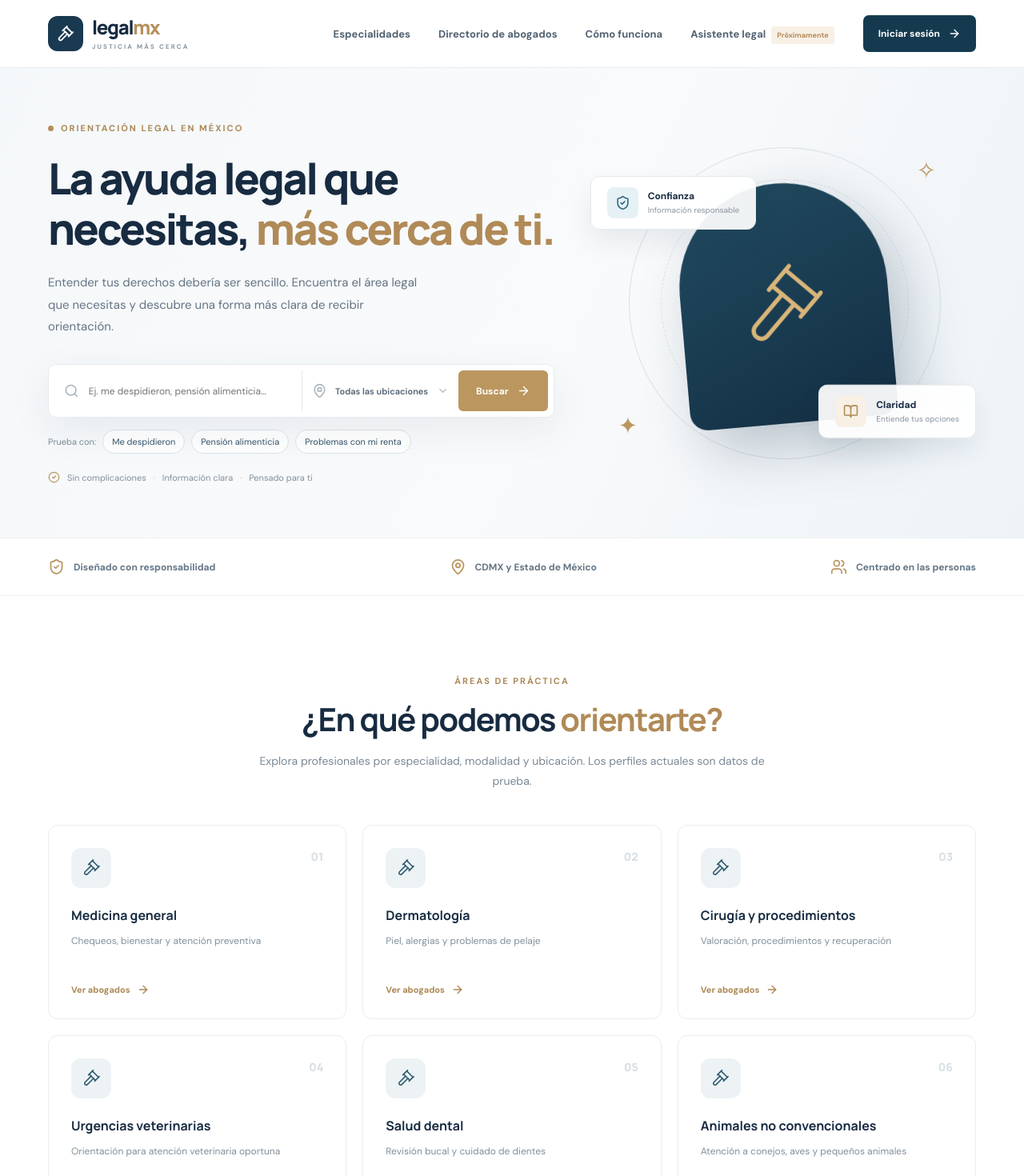
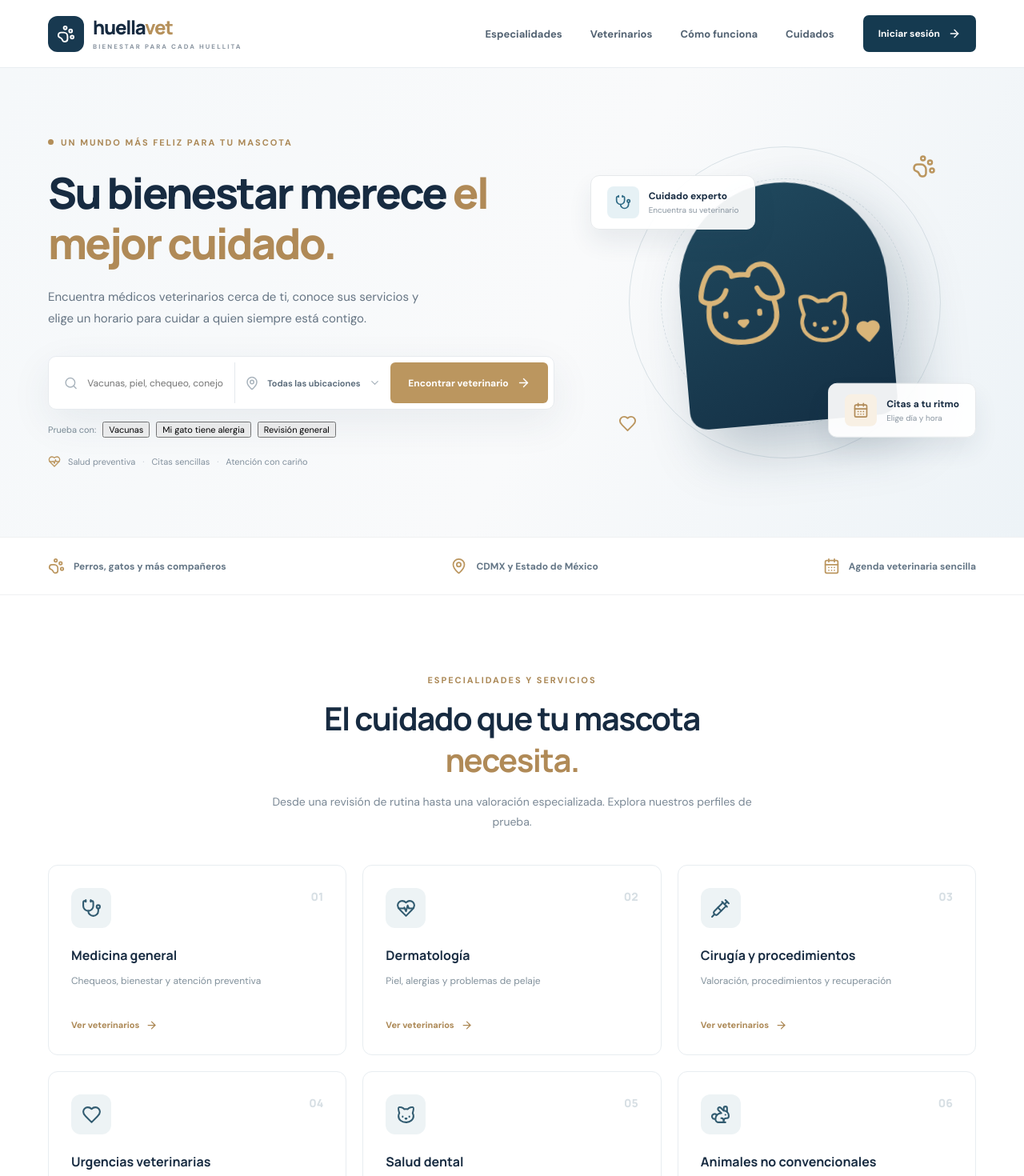
Before and after one commit to BrayanQuirino/legal-mx, a React (Vite) app: page / in a window 1280 px wide. Shown: the top 1470 px of the page at 80% size. Built offline with nearby package versions, Linux system fonts and the light colour scheme.

Commit message:
feat(vet): HuellaVet home, pet-centric search and modern veterinarian discovery

```diff
--- a/apps/web/src/App.tsx
+++ b/apps/web/src/App.tsx
@@ -1,62 +1,60 @@
 import { useMemo, useState, type FormEvent } from "react";
-import { ArrowRight, BookOpen, CalendarDays, CheckCircle2, ChevronDown, Gavel, MapPin, Menu, MessageCircle, Search, ShieldCheck, Sparkles, Users, X } from "lucide-react";
+import { ArrowRight, CalendarDays, Cat, ChevronDown, Dog, Heart, HeartPulse, MapPin, Menu, MessageCircle, PawPrint, Rabbit, Search, ShieldCheck, Sparkles, Stethoscope, Syringe, X } from "lucide-react";
 import { matchSpecialties } from "./lib/matchSpecialties";
 import { Portal } from "./Portal";
 import { DemoStoreProvider } from "./DemoStore";
 import { DirectoryPreview } from "./DirectoryPreview";
-
-type Region = "Todas las ubicaciones" | "Ciudad de México" | "Estado de México";
-
-export function App() {
-  const [portalOpen, setPortalOpen] = useState(false);
-  const [directoryOpen, setDirectoryOpen] = useState(false);
-  const [query, setQuery] = useState("");
-  const [region, setRegion] = useState<Region>("Todas las ubicaciones");
-  const [searched, setSearched] = useState(false);
-  const [menuOpen, setMenuOpen] = useState(false);
-  const [activeExample, setActiveExample] = useState("");
-  const matches = useMemo(() => matchSpecialties(query), [query]);
-  const runSearch = (event: FormEvent) => { event.preventDefault(); setSearched(true); setDirectoryOpen(true); setPortalOpen(false); window.scrollTo({ top: 0, behavior: "smooth" }); };
-  return (
-    <DemoStoreProvider>
-      <header className="site-header">
-        <div className="container nav">
-          <a className="brand" href="#inicio" onClick={() => {setPortalOpen(false);setDirectoryOpen(false);}} aria-label="Legal MX, inicio"><span className="brand-mark"><Gavel size={22}/></span><span>legal<span className="brand-accent">mx</span><small>JUSTICIA MÁS CERCA</small></span></a>
-          <nav className={menuOpen ? "nav-links open" : "nav-links"} aria-label="Navegación principal">
-            <a href="#especialidades" onClick={() => {setPortalOpen(false);setDirectoryOpen(false);setMenuOpen(false);}}>Especialidades</a><button type="button" className="directory-nav-link" onClick={()=>{setDirectoryOpen(true);setPortalOpen(false);setMenuOpen(false);}}>Directorio de abogados</button>
-            <a href="#como-funciona" onClick={() => {setPortalOpen(false);setMenuOpen(false);}}>Cómo funciona</a>
-            <a href="#asistente" onClick={() => {setPortalOpen(false);setMenuOpen(false);}}>Asistente legal <span className="new-tag">Próximamente</span></a><button type="button" className="mobile-access" onClick={() => {setPortalOpen(v=>!v);setDirectoryOpen(false);setMenuOpen(false);}}>{portalOpen?"Cerrar sesión":"Iniciar sesión"}</button>
+type Region="Todas las ubicaciones"|"Ciudad de México"|"Estado de México";
+const icons=[Stethoscope,HeartPulse,Syringe,Heart,Cat,Rabbit];
+export function App(){
+ const [portalOpen,setPortalOpen]=useState(false),[directoryOpen,setDirectoryOpen]=useState(false),[query,setQuery]=useState(""),[region,setRegion]=useState<Region>("Todas las ubicaciones"),[menuOpen,setMenuOpen]=useState(false);
+ const matches=useMemo(()=>matchSpecialties(query),[query]);
+ const home=()=>{setPortalOpen(false);setDirectoryOpen(false);setMenuOpen(false);};
+ const directory=(term="")=>{setQuery(term);setDirectoryOpen(true);setPortalOpen(false);setMenuOpen(false);window.scrollTo({top:0,behavior:"smooth"});};
+ const portal=()=>{setPortalOpen(x=>!x);setDirectoryOpen(false);setMenuOpen(false);};
+ const search=(e:FormEvent)=>{e.preventDefault();directory(query);};
+ return <DemoStoreProvider>
+  <header className="site-header"><div className="container nav">
+    <a className="brand" href="#inicio" onClick={home} aria-label="HuellaVet, inicio"><span className="brand-mark"><PawPrint size={23}/></span><span>huella<span className="brand-accent">vet</span><small>BIENESTAR PARA CADA HUELLITA</small></span></a>
+    <nav className={menuOpen?"nav-links open":"nav-links"} aria-label="Navegación principal">
+      <a href="#especialidades" onClick={home}>Especialidades</a><button className="directory-nav-link" type="button" onClick={()=>directory()}>Veterinarios</button>
+      <a href="#como-funciona" onClick={home}>Cómo funciona</a><a href="#asistente" onClick={home}>Cuidados</a>
+      <button className="mobile-access" type="button" onClick={portal}>{portalOpen?"Cerrar sesión":"Iniciar sesión"}</button>
     </nav>
-          <button className="nav-cta" type="button" onClick={() => {setPortalOpen(v=>!v);setDirectoryOpen(false);setMenuOpen(false);}}>{portalOpen?"Cerrar sesión":"Iniciar sesión"} <ArrowRight size={16}/></button>
-          <button className="mobile-menu" type="button" onClick={() => setMenuOpen(!menuOpen)} aria-label={menuOpen ? "Cerrar menú" : "Abrir menú"}>{menuOpen ? <X/> : <Menu/>}</button>
-        </div>
-      </header>
-      {portalOpen ? <Portal onBack={() => {setPortalOpen(false);window.scrollTo({top:0,behavior:"smooth"});}} /> : directoryOpen ? <DirectoryPreview initialQuery={query} initialRegion={region==="Ciudad de México"?"CDMX":region==="Estado de México"?"EDOMEX":""} onClose={()=>{setDirectoryOpen(false);window.scrollTo({top:0,behavior:"smooth"});}} /> : <main>
+    <button className="nav-cta" type="button" onClick={portal}>{portalOpen?"Cerrar sesión":"Iniciar sesión"} <ArrowRight size={16}/></button>
+    <button className="mobile-menu" type="button" onClick={()=>setMenuOpen(v=>!v)} aria-label="Abrir o cerrar menú">{menuOpen?<X/>:<Menu/>}</button>
+  </div></header>
+  {portalOpen?<Portal onBack={home}/> : directoryOpen?<DirectoryPreview initialQuery={query} initialRegion={region==="Ciudad de México"?"CDMX":region==="Estado de México"?"EDOMEX":""} onClose={home}/> :
+  <main>
     <section id="inicio" className="hero"><div className="container hero-grid">
       <div className="hero-content">
-            <div className="eyebrow"><span className="eyebrow-dot"/> ORIENTACIÓN LEGAL EN MÉXICO</div>
-            <h1>La ayuda legal que necesitas, <em>más cerca de ti.</em></h1>
-            <p className="hero-description">Entender tus derechos debería ser sencillo. Encuentra el área legal que necesitas y descubre una forma más clara de recibir orientación.</p>
-            <form className="search-box" onSubmit={runSearch} role="search">
-              <label className="search-field"><Search size={21}/><span className="sr-only">Especialidad o problema legal</span><input value={query} onChange={e => {setQuery(e.target.value); setActiveExample(""); setSearched(false);}} placeholder="Ej. me despidieron, pensión alimenticia…"/></label>
-              <label className="region-field"><MapPin size={19}/><span className="sr-only">Ubicación</span><select value={region} onChange={e => setRegion(e.target.value as Region)}><option>Todas las ubicaciones</option><option>Ciudad de México</option><option>Estado de México</option></select><ChevronDown className="select-chevron" size={15}/></label>
-              <button type="submit">Buscar <ArrowRight size={17}/></button>
+        <div className="eyebrow"><span className="eyebrow-dot"/> UN MUNDO MÁS FELIZ PARA TU MASCOTA</div>
+        <h1>Su bienestar merece <em>el mejor cuidado.</em></h1>
+        <p className="hero-description">Encuentra médicos veterinarios cerca de ti, conoce sus servicios y elige un horario para cuidar a quien siempre está contigo.</p>
+        <form className="search-box" role="search" onSubmit={search}>
+          <label className="search-field"><Search size={20}/><span className="sr-only">Qué necesita tu mascota</span><input value={query} onChange={e=>setQuery(e.target.value)} placeholder="Vacunas, piel, chequeo, conejo…"/></label>
+          <label className="region-field"><MapPin size={18}/><span className="sr-only">Ubicación</span><select value={region} onChange={e=>setRegion(e.target.value as Region)}><option>Todas las ubicaciones</option><option>Ciudad de México</option><option>Estado de México</option></select><ChevronDown className="select-chevron" size={15}/></label>
+          <button type="submit">Encontrar veterinario <ArrowRight size={17}/></button>
         </form>
-            <div className="example-searches" aria-label="Ejemplos de búsquedas"><span>Prueba con:</span>{["Me despidieron","Pensión alimenticia","Problemas con mi renta"].map(example => <button type="button" key={example} className={activeExample === example ? "example-chip active" : "example-chip"} onClick={() => {setQuery(example);setActiveExample(example);setSearched(true);setDirectoryOpen(true);window.scrollTo({top:0,behavior:"smooth"});}}>{example}</button>)}</div>
-            <div className="hero-footnote"><CheckCircle2 size={15}/> Sin complicaciones <span className="dot-separator">·</span> Información clara <span className="dot-separator">·</span> Pensado para ti</div>
+        <div className="example-searches"><span>Prueba con:</span>{["Vacunas","Mi gato tiene alergia","Revisión general"].map(x=><button type="button" key={x} onClick={()=>directory(x)}>{x}</button>)}</div>
+        <div className="hero-footnote"><HeartPulse size={16}/> Salud preventiva <span className="dot-separator">·</span> Citas sencillas <span className="dot-separator">·</span> Atención con cariño</div>
       </div>
-          <div className="hero-art" aria-hidden="true"><div className="orbit orbit-one"/><div className="orbit orbit-two"/><div className="hero-emblem"><Gavel size={110} strokeWidth={1.15}/></div><div className="floating-card one"><span className="card-icon blue"><ShieldCheck size={19}/></span><span><strong>Confianza</strong><small>Información responsable</small></span></div><div className="floating-card two"><span className="card-icon gold"><BookOpen size={19}/></span><span><strong>Claridad</strong><small>Entiende tus opciones</small></span></div><div className="art-star star-one">✧</div><div className="art-star star-two">✦</div></div>
+      <div className="hero-art" aria-hidden="true"><div className="orbit orbit-one"/><div className="orbit orbit-two"/>
+        <div className="hero-emblem"><div className="pet-emblem-art"><Dog size={127} strokeWidth={1.2}/><Cat size={75} strokeWidth={1.5}/><span className="pet-heart"><Heart size={32} fill="currentColor"/></span></div></div>
+        <div className="floating-card one"><span className="card-icon blue"><Stethoscope size={20}/></span><span><strong>Cuidado experto</strong><small>Encuentra su veterinario</small></span></div>
+        <div className="floating-card two"><span className="card-icon gold"><CalendarDays size={20}/></span><span><strong>Citas a tu ritmo</strong><small>Elige día y hora</small></span></div>
+        <div className="art-star star-one"><PawPrint size={30}/></div><div className="art-star star-two"><Heart size={23}/></div>
+      </div>
     </div></section>
-        <section className="trust-strip"><div className="container trust-items"><span><ShieldCheck size={21}/> Diseñado con responsabilidad</span><span><MapPin size={21}/> CDMX y Estado de México</span><span><Users size={21}/> Centrado en las personas</span></div></section>
+    <section className="trust-strip"><div className="container trust-items"><span><PawPrint size={21}/> Perros, gatos y más compañeros</span><span><MapPin size={21}/> CDMX y Estado de México</span><span><CalendarDays size={21}/> Agenda veterinaria sencilla</span></div></section>
     <section className="specialties-section" id="especialidades"><div className="container">
-          <div className="section-intro"><span className="section-label">ÁREAS DE PRÁCTICA</span><h2>¿En qué podemos <em>orientarte?</em></h2><p>Explora profesionales por especialidad, modalidad y ubicación. Los perfiles actuales son datos de prueba.</p></div>
-          {searched && <div className="search-feedback" role="status">{matches.length ? `Encontramos ${matches.length} área(s) legal(es) relacionada(s) con tu búsqueda. Ubicación seleccionada: ${region}. Consulta los resultados del directorio. Perfiles ficticios durante la etapa de pruebas.` : "No encontramos una especialidad con esas palabras. Intenta una búsqueda más general."}</div>}
-          <div className="specialty-grid">{matches.map((specialty, index) => <article className="specialty-card" key={specialty.id}><span className="specialty-icon"><Gavel size={23} strokeWidth={1.7}/></span><span className="specialty-number">0{index + 1}</span><h3>{specialty.name}</h3><p>{specialty.description}</p><span className="coming-label"><button className="directory-specialty-button" type="button" onClick={()=>{setQuery("");setDirectoryOpen(true);window.scrollTo({top:0,behavior:"smooth"});}}>Ver abogados <ArrowRight size={16}/></button></span></article>)}</div>
+      <div className="section-intro"><span className="section-label">ESPECIALIDADES Y SERVICIOS</span><h2>El cuidado que tu mascota <em>necesita.</em></h2><p>Desde una revisión de rutina hasta una valoración especializada. Explora nuestros perfiles de prueba.</p></div>
+      <div className="specialty-grid">{matches.map((item,i)=>{const Icon=icons[i%icons.length];return <article key={item.id} className="specialty-card"><span className="specialty-icon"><Icon size={25}/></span><span className="specialty-number">0{i+1}</span><h3>{item.name}</h3><p>{item.description}</p><button className="directory-specialty-button" type="button" onClick={()=>directory(item.name)}>Ver veterinarios <ArrowRight size={15}/></button></article>})}</div>
     </div></section>
-        <section id="como-funciona" className="how-section"><div className="container"><div className="section-intro"><span className="section-label">SIMPLE DESDE EL PRINCIPIO</span><h2>Tu camino, <em>más claro.</em></h2></div><div className="steps"><div><span className="step-num">01</span><Search/><h3>Cuéntanos qué necesitas</h3><p>Busca por tema legal o selecciona una especialidad.</p></div><div><span className="step-num">02</span><BookOpen/><h3>Conoce tus opciones</h3><p>Consulta información comprensible y fuentes verificables cuando estén disponibles.</p></div><div><span className="step-num">03</span><CalendarDays/><h3>Conecta con un profesional</h3><p>Próximamente podrás consultar perfiles y solicitar una cita.</p></div></div></div></section>
-        <section id="asistente" className="assistant-section"><div className="container assistant-panel"><div className="assistant-icon"><Sparkles size={28}/></div><div><span className="section-label">PRÓXIMAMENTE</span><h2>Un asistente legal que habla tu idioma.</h2><p>Estamos diseñando un asistente para orientarte sobre la normativa de Ciudad de México y Estado de México, con referencias a fuentes oficiales. Aún no acepta consultas.</p></div><span className="assistant-status"><MessageCircle size={17}/> En desarrollo</span></div></section>
+    <section id="como-funciona" className="how-section"><div className="container"><div className="section-intro"><span className="section-label">FÁCIL PARA TI Y TU MASCOTA</span><h2>Su próxima consulta, <em>sin complicaciones.</em></h2></div><div className="steps"><div><span className="step-num">01</span><Search/><h3>Encuentra un veterinario</h3><p>Busca por especialidad, especie o ubicación.</p></div><div><span className="step-num">02</span><PawPrint/><h3>Elige a tu mascota</h3><p>Selecciona su perfil y explica el motivo de la visita.</p></div><div><span className="step-num">03</span><CalendarDays/><h3>Agenda su visita</h3><p>Selecciona un horario y envía la solicitud de cita.</p></div></div></div></section>
+    <section id="asistente" className="assistant-section"><div className="container assistant-panel"><div className="assistant-icon"><Sparkles size={28}/></div><div><span className="section-label">PRÓXIMAMENTE</span><h2>Un espacio para cuidarlos mejor.</h2><p>Historial de mascotas, vacunas y recordatorios de seguimiento. Ante una urgencia, busca atención veterinaria presencial inmediata.</p></div><span className="assistant-status"><MessageCircle size={17}/> En desarrollo</span></div></section>
+    <div className="vet-demo-disclosure container" role="note"><ShieldCheck size={19}/><span>Vista previa de HuellaVet: los veterinarios, mascotas, clínicas, ubicaciones y citas son ficticios. No hay profesionales verificados ni reservas reales.</span></div>
   </main>}
-      <footer><div className="container footer-inner"><span className="footer-brand">legal<span>mx</span></span><p>Prototipo en desarrollo. El contenido no constituye asesoría jurídica ni sustituye la consulta con un profesional.</p><small>© {new Date().getFullYear()} Legal MX</small></div></footer>
-    </DemoStoreProvider>
-  );
+  <footer><div className="container footer-inner"><span className="footer-brand"><PawPrint size={22}/> huella<span>vet</span></span><p>Plataforma veterinaria en desarrollo. Los datos actuales son sintéticos; no sustituye atención profesional de urgencias.</p><small>© {new Date().getFullYear()} HuellaVet</small></div></footer>
+ </DemoStoreProvider>;
 }
```
Lines whose indentation alone changed are shown as unchanged.
